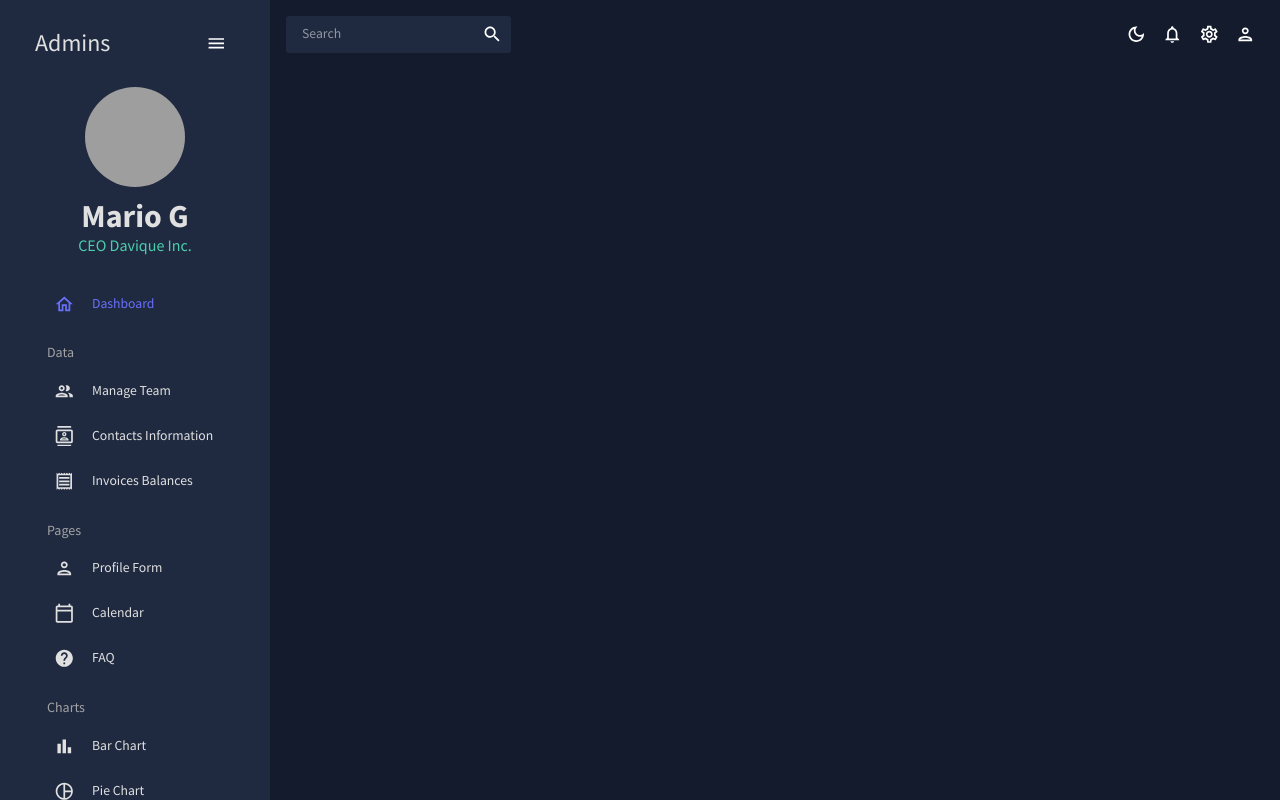
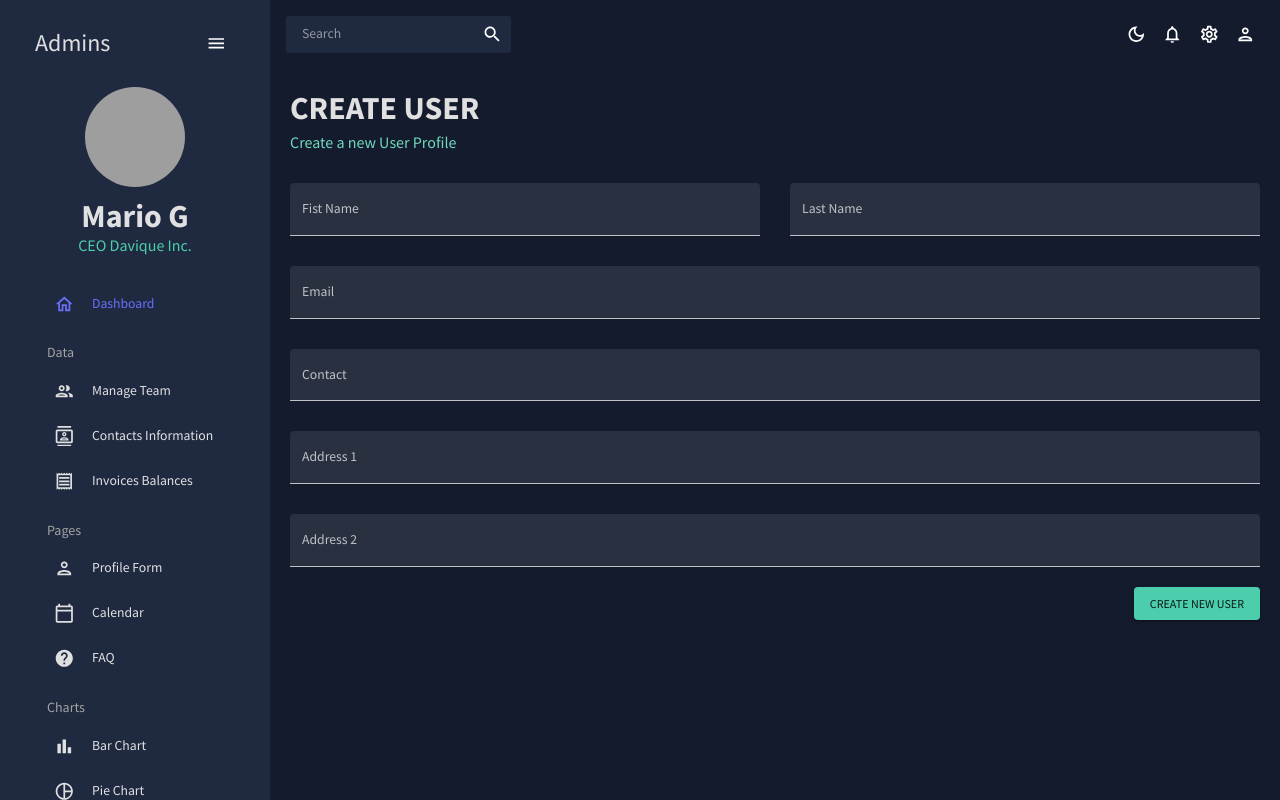
Before and after one commit to davique0/dashboard, a React (Create React App) app in the folder react-admin/: page /form in a window 1280 px wide. Built offline with nearby package versions, Linux system fonts and the light colour scheme; grey boxes are pictures that could not be loaded.

Commit message:
add profile form with formik and yup

```diff
--- a/react-admin/src/App.js
+++ b/react-admin/src/App.js
@@ -7,8 +7,8 @@
 import Team from "./scenes/team";
 import Contacts from "./scenes/contacts";
 import Invoices from "./scenes/invoices";
+import Form from "./scenes/form";
 // import Bar from "./scenes/bar";
-// import Form from "./scenes/form";
 // import Line from "./scenes/line";
 // import Pie from "./scenes/pie";
 // import FAQ from "./scenes/faq";
@@ -31,7 +31,7 @@
               <Route path="/team" element={<Team />} />
               <Route path="/contacts" element={<Contacts />} />
               <Route path="/invoices" element={<Invoices />} />
-              {/* <Route path="/form" element={<Form />} /> */}
+              <Route path="/form" element={<Form />} />
               {/* <Route path="/bar" element={<Bar />} /> */}
               {/* <Route path="/line" element={<Line />} /> */}
               {/* <Route path="/pie" element={<Pie />} /> */}
--- /dev/null
+++ b/react-admin/src/scenes/form/index.jsx
@@ -0,0 +1,155 @@
+import React from "react";
+import { Box, Button, TextField } from "@mui/material";
+import { Formik } from "formik";
+import * as yup from "yup";
+import useMediaQuery from "@mui/material/useMediaQuery";
+import Header from "../../components/Header";
+
+const initialValues = {
+  firstName: "",
+  lastName: "",
+  email: "",
+  contact: "",
+  address1: "",
+  address2: "",
+};
+
+const phoneRegExp =
+  /^((\\+[1-9]{1,4}[ \\-]*)|(\\([0-9]{2,3}\\)[ \\-]*)|([0-9]{2,4})[ \\-]*)*?[0-9]{3,4}?[ \\-]*[0-9]{3,4}?$/;
+
+const userSchema = yup.object().shape({
+  firstName: yup.string().required("required"),
+  lastName: yup.string().required("required"),
+  email: yup.string().email("Invalid email").required("required"),
+  contact: yup
+    .string()
+    .matches(phoneRegExp, "Phone number is not valid")
+    .required("required"),
+  address1: yup.string().required("required"),
+  address2: yup.string().required("required"),
+});
+
+const Form = () => {
+  const isNonMobile = useMediaQuery("(min-width:600px)");
+
+  const handleFormSubmit = (values) => {
+    console.log(values);
+  };
+  return (
+    <Box m="20px">
+      <Header title="CREATE USER" subtitle="Create a new User Profile" />
+
+      <Formik
+        onSubmit={handleFormSubmit}
+        initialValues={initialValues}
+        validationSchema={userSchema}
+      >
+        {({
+          values,
+          errors,
+          touched,
+          handleBlur,
+          handleChange,
+          handleSubmit,
+        }) => (
+          <form onSubmit={handleSubmit}>
+            <Box
+              display="grid"
+              gap="30px"
+              gridTemplateColumns="repeat(4, minmax(0, 1fr))"
+              sx={{
+                "& > div": { gridColumn: isNonMobile ? undefined : "span 4" },
+              }}
+            >
+              <TextField
+                fullWidth
+                variant="filled"
+                type="text"
+                label="Fist Name"
+                onBlur={handleBlur}
+                onChange={handleChange}
+                value={values.firstName}
+                name="firstName"
+                error={!!touched.firstName && !!errors.firstName}
+                helperText={touched.firstName && errors.firstName}
+                sx={{ gridColumn: "span 2" }}
+              />
+              <TextField
+                fullWidth
+                variant="filled"
+                type="text"
+                label="Last Name"
+                onBlur={handleBlur}
+                onChange={handleChange}
+                value={values.lastName}
+                name="lastName"
+                error={!!touched.lastName && !!errors.lastName}
+                helperText={touched.lastName && errors.lastName}
+                sx={{ gridColumn: "span 2" }}
+              />
+              <TextField
+                fullWidth
+                variant="filled"
+                type="text"
+                label="Email"
+                onBlur={handleBlur}
+                onChange={handleChange}
+                value={values.email}
+                name="email"
+                error={!!touched.email && !!errors.email}
+                helperText={touched.email && errors.email}
+                sx={{ gridColumn: "span 4" }}
+              />
+              <TextField
+                fullWidth
+                variant="filled"
+                type="text"
+                label="Contact"
+                onBlur={handleBlur}
+                onChange={handleChange}
+                value={values.contact}
+                name="contact"
+                error={!!touched.contact && !!errors.contact}
+                helperText={touched.contact && errors.contact}
+                sx={{ gridColumn: "span 4" }}
+              />
+              <TextField
+                fullWidth
+                variant="filled"
+                type="text"
+                label="Address 1"
+                onBlur={handleBlur}
+                onChange={handleChange}
+                value={values.address1}
+                name="address1"
+                error={!!touched.address1 && !!errors.address1}
+                helperText={touched.address1 && errors.address1}
+                sx={{ gridColumn: "span 4" }}
+              />
+              <TextField
+                fullWidth
+                variant="filled"
+                type="text"
+                label="Address 2"
+                onBlur={handleBlur}
+                onChange={handleChange}
+                value={values.address2}
+                name="address2"
+                error={!!touched.address2 && !!errors.address2}
+                helperText={touched.address2 && errors.address2}
+                sx={{ gridColumn: "span 4" }}
+              />
+            </Box>
+            <Box display="flex" justifyContent="end" mt="20px">
+              <Button type="submit" color="secondary" variant="contained">
+                Create New User
+              </Button>
+            </Box>
+          </form>
+        )}
+      </Formik>
+    </Box>
+  );
+};
+
+export default Form;
```
